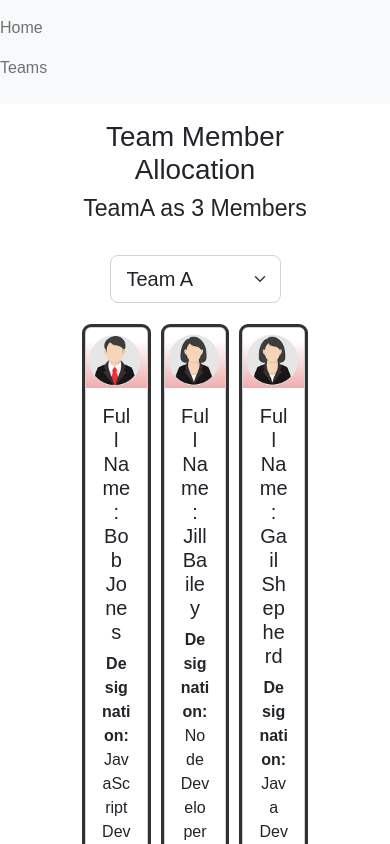
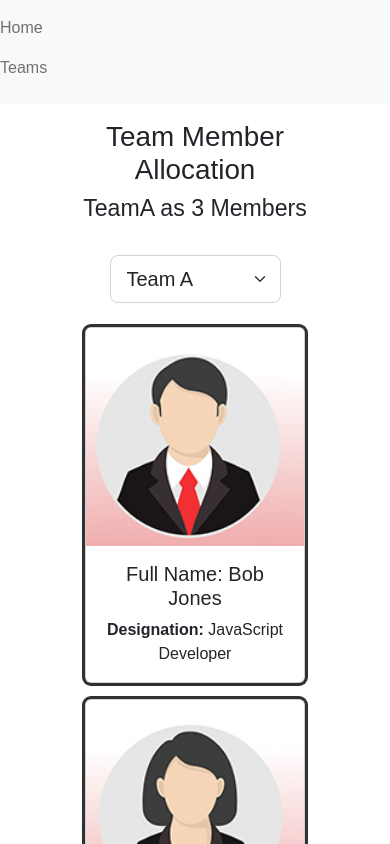
Before and after one commit to lemonsprig/react-team-member-allocation, a React (Create React App) app: page / in a window 390 px wide. Shown: the top 844 px of the page. Built offline with nearby package versions, Linux system fonts and the light colour scheme.

Commit message:
Created seperate components for teams and cards.

```diff
--- a/src/App.css
+++ b/src/App.css
@@ -14,3 +14,9 @@ h1,h2,h3,h4,h5, p {
 .standout {
   box-shadow: rgba(0,0,0,0.16) 0px 1px 4px, rgb(51, 51, 51) 0px 0px 0px 3px;
 }
+
+@media only screen and (max-width: 600px){
+  .card-collection {
+    grid-template-columns: 1fr;
+  }
+}
--- a/src/Employees.jsx
+++ b/src/Employees.jsx
@@ -1,7 +1,5 @@
-import femaleProfile from './images/femaleProfile.jpg'
-import maleProfile from './images/maleProfile.jpg'
-
-
+import Teams from './Teams';
+import TeamMembers from './TeamMembers';
 
 const Employees = ({employees, selectedTeam, handleEmployeeCardClick, handleTeamSelectionChange}) => {
 
@@ -9,33 +7,15 @@ const Employees = ({employees, selectedTeam, handleEmployeeCardClick, handleTeam
     <main className="container">
       <div className="row justify-content-center mt-3 mb-3">
         <div className="col-6">
-          <select className="form-select form-select-lg" value={selectedTeam} onChange={handleTeamSelectionChange}>
-            <option value="TeamA">Team A</option>
-            <option value="TeamB">Team B</option>
-            <option value="TeamC">Team C</option>
-            <option value="TeamD">Team D</option>
-          </select>
+          <Teams selectedTeam={selectedTeam} handleTeamSelectionChange={handleTeamSelectionChange}/>
         </div>
       </div>
       <div className="row justify-content-center mt-3 mb-3">
         <div className="col-8">
           <div className="card-collection">
-            {
-              employees.map((employee) => (
-                <div key={employee.id} id={employee.id} className={(employee.teamName === selectedTeam?'card m-2 standout':'card m-2')} style={{cursor: "pointer"}} onClick={handleEmployeeCardClick}>
-
-                  {(employee.gender === "female")
-                    ? <img src={femaleProfile} className="card-img-top"alt="" />
-                    : <img src={maleProfile} className="card-img-top"alt="" />
-                  }
-
-                  <div className="card-body">
-                    <h5 className="card-title">Full Name: {employee.fullName}</h5>
-                    <p className="card-text"><b>Designation: </b> {employee.designation}</p>
-                  </div>
-                </div>
-              ))
-            }
+              <TeamMembers employees={employees}
+                handleEmployeeCardClick={handleEmployeeCardClick}
+                selectedTeam={selectedTeam} />
           </div>
         </div>
       </div>
--- /dev/null
+++ b/src/TeamMemberCard.jsx
@@ -0,0 +1,21 @@
+import femaleProfile from './images/femaleProfile.jpg';
+import maleProfile from './images/maleProfile.jpg';
+
+const TeamMemberCard = ({employee, handleEmployeeCardClick, selectedTeam}) => {
+
+  return (
+    <div key={employee.id} id={employee.id} className={(employee.teamName === selectedTeam?'card m-2 standout':'card m-2')} style={{cursor: "pointer"}} onClick={handleEmployeeCardClick}>
+
+    {(employee.gender === "female")
+      ? <img src={femaleProfile} className="card-img-top"alt="" />
+      : <img src={maleProfile} className="card-img-top"alt="" />
+    }
+
+    <div className="card-body">
+      <h5 className="card-title">Full Name: {employee.fullName}</h5>
+      <p className="card-text"><b>Designation: </b> {employee.designation}</p>
+    </div>
+  </div>
+  )
+}
+export default TeamMemberCard
--- /dev/null
+++ b/src/TeamMembers.jsx
@@ -0,0 +1,11 @@
+import TeamMemberCard from "./TeamMemberCard"
+
+const TeamMembers = ({employees, handleEmployeeCardClick, selectedTeam}) => {
+
+  return (
+    employees.map((employee) => (
+      <TeamMemberCard employee={employee} handleEmployeeCardClick={handleEmployeeCardClick} selectedTeam={selectedTeam} />
+    ))
+  )
+}
+export default TeamMembers
--- /dev/null
+++ b/src/Teams.jsx
@@ -0,0 +1,12 @@
+const Teams = ({selectedTeam, handleTeamSelectionChange}) => {
+
+  return (
+    <select className="form-select form-select-lg" value={selectedTeam} onChange={handleTeamSelectionChange}>
+      <option value="TeamA">Team A</option>
+      <option value="TeamB">Team B</option>
+      <option value="TeamC">Team C</option>
+      <option value="TeamD">Team D</option>
+    </select>
+  )
+}
+export default Teams
```
